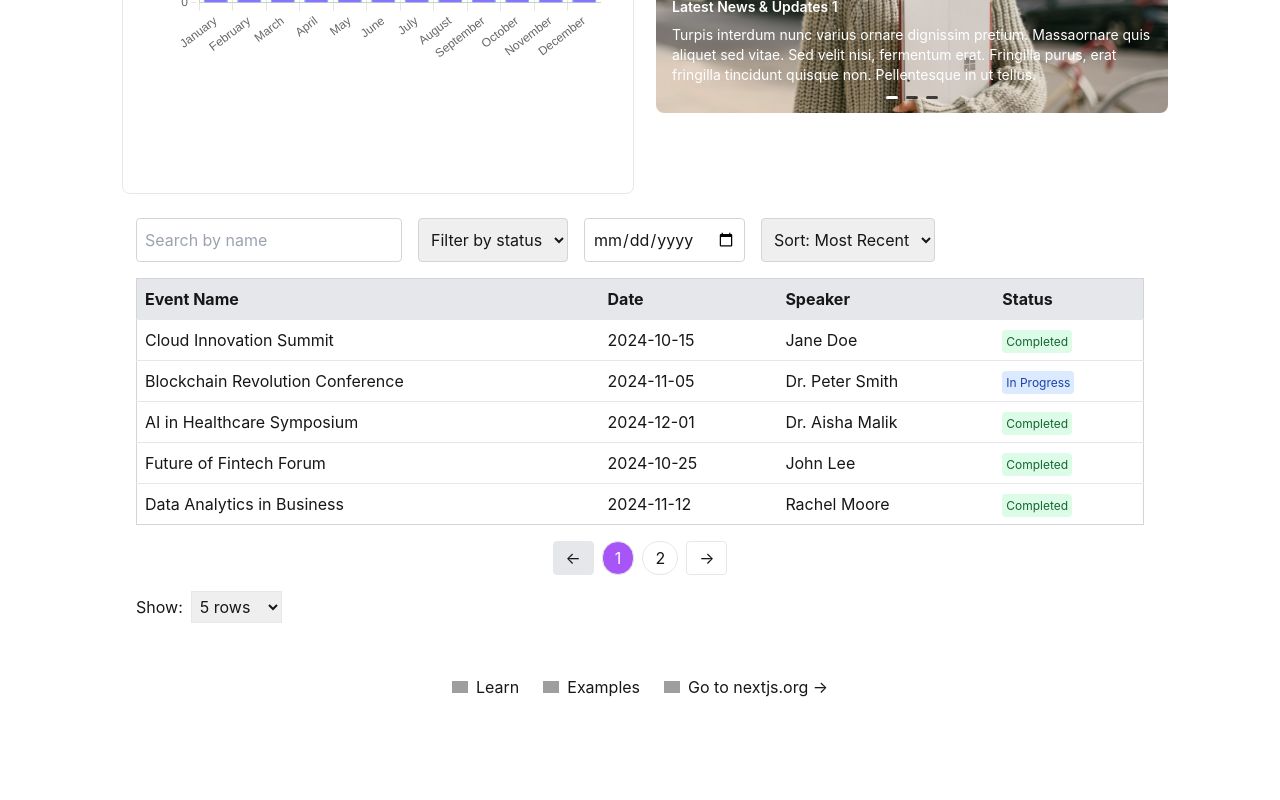
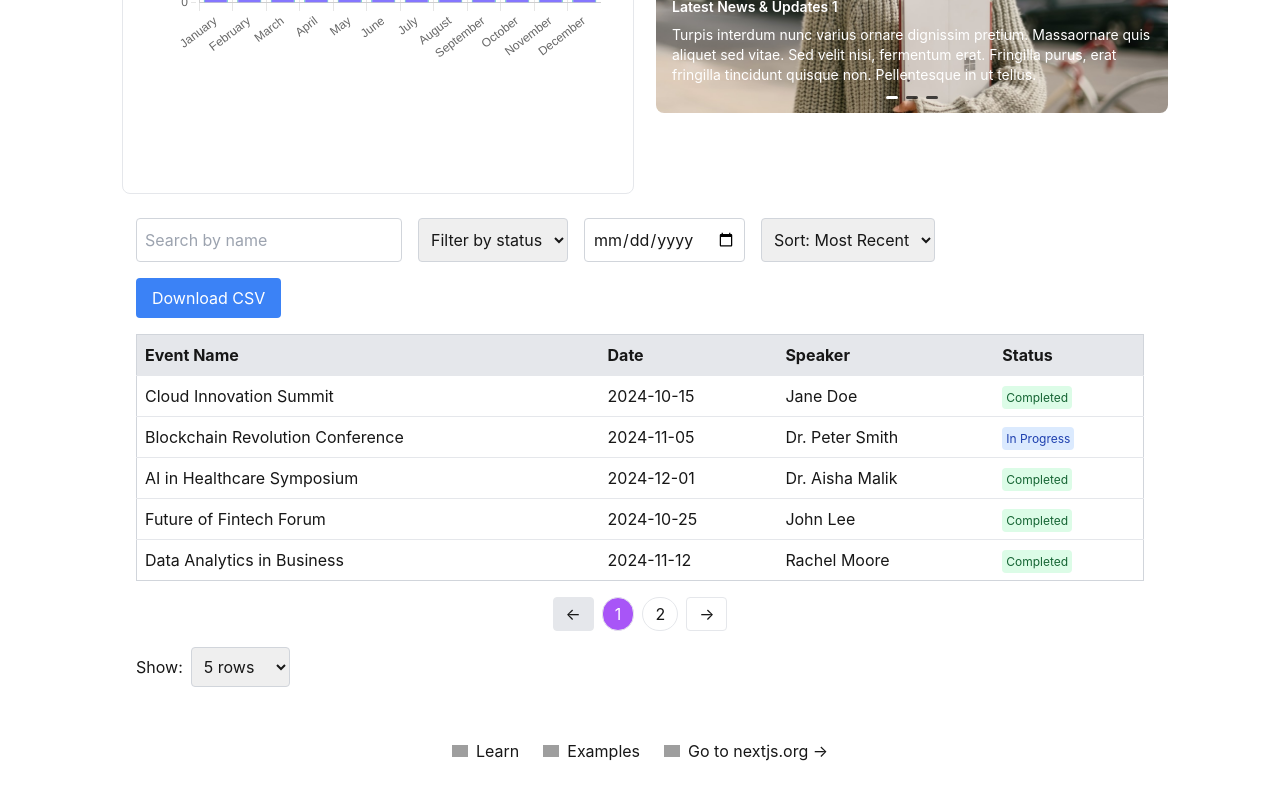
Before and after one commit to Remi-dee/map, a Next.js app: page / in a window 1280 px wide. Shown: the part 596-1396 px from the top of the page. Built offline with nearby package versions, Linux system fonts and the light colour scheme; grey boxes are pictures that could not be loaded.

Commit message:
Friday, October 18, 2024 at 9:44 AM West Africa Standard Time

```diff
--- a/app/Components/EventHistory.js
+++ b/app/Components/EventHistory.js
@@ -2,6 +2,7 @@
 
 import React, { useState, useEffect } from "react";
 
+// Mock data
 const mockData = [
   {
     name: "Cloud Innovation Summit",
@@ -27,7 +28,6 @@ const mockData = [
     speaker: "John Lee",
     status: "Completed",
   },
-
   {
     name: "Data Analytics in Business",
     date: "2024-11-12",
@@ -80,25 +80,22 @@ const EventHistory = () => {
   useEffect(() => {
     let updatedData = mockData;
 
-    // Filtering logic...
+    // Filtering logic
     if (filter.name) {
       updatedData = updatedData.filter((item) =>
         item.name.toLowerCase().includes(filter.name.toLowerCase())
       );
     }
-
-    // More filtering logic...
     if (filter.status) {
       updatedData = updatedData.filter((item) => item.status === filter.status);
     }
-
     if (filter.date) {
       updatedData = updatedData.filter((item) =>
         item.date.includes(filter.date)
       );
     }
 
-    // Sorting logic...
+    // Sorting logic
     if (sortOrder === "Most Recent") {
       updatedData.sort((a, b) => new Date(b.date) - new Date(a.date));
     } else if (sortOrder === "Oldest") {
@@ -115,11 +112,35 @@ const EventHistory = () => {
   const indexOfFirstRow = indexOfLastRow - rowsPerPage;
   const currentRows = filteredData.slice(indexOfFirstRow, indexOfLastRow);
 
+  // CSV download logic
+  const downloadCSV = () => {
+    const headers = ["Event Name", "Date", "Speaker", "Status"];
+    const rows = filteredData.map((event) => [
+      event.name,
+      event.date,
+      event.speaker,
+      event.status,
+    ]);
+
+    let csvContent = `data:text/csv;charset=utf-8,${headers.join(",")}\n`;
+    rows.forEach((rowArray) => {
+      let row = rowArray.join(",");
+      csvContent += row + "\n";
+    });
+
+    const encodedUri = encodeURI(csvContent);
+    const link = document.createElement("a");
+    link.setAttribute("href", encodedUri);
+    link.setAttribute("download", "event_history.csv");
+    document.body.appendChild(link); // Required for Firefox
+    link.click();
+    document.body.removeChild(link);
+  };
+
   return (
     <div className="p-6">
       {/* Filters and Sorting */}
       <div className="flex space-x-4 mb-4">
-        {/* Filters UI... */}
         <input
           type="text"
           placeholder="Search by name"
@@ -147,6 +168,16 @@ const EventHistory = () => {
           <option value="Oldest">Sort: Oldest</option>
           <option value="Name">Sort: Name</option>
         </select>
+      </div>
+
+      {/* Download CSV Button */}
+      <div className="mb-4">
+        <button
+          className="px-4 py-2 bg-blue-500 text-white rounded hover:bg-blue-600"
+          onClick={downloadCSV}
+        >
+          Download CSV
+        </button>
       </div>
 
       {/* Table */}
@@ -183,7 +214,6 @@ const EventHistory = () => {
 
       {/* Pagination */}
       <div className="flex justify-center items-center mt-4 space-x-2">
-        {/* Previous Arrow */}
         <button
           onClick={() => setCurrentPage((prev) => Math.max(prev - 1, 1))}
           disabled={currentPage === 1}
@@ -195,8 +225,6 @@ const EventHistory = () => {
         >
           ←
         </button>
-
-        {/* Page Numbers */}
         {pages.map((page) => (
           <button
             key={page}
@@ -210,8 +238,6 @@ const EventHistory = () => {
             {page}
           </button>
         ))}
-
-        {/* Next Arrow */}
         <button
           onClick={() =>
             setCurrentPage((prev) => Math.min(prev + 1, totalPages))
@@ -233,7 +259,7 @@ const EventHistory = () => {
         <select
           value={rowsPerPage}
           onChange={(e) => setRowsPerPage(Number(e.target.value))}
-          className="p-1 border"
+          className="p-2 border border-gray-300 rounded"
         >
           <option value={5}>5 rows</option>
           <option value={10}>10 rows</option>
```
